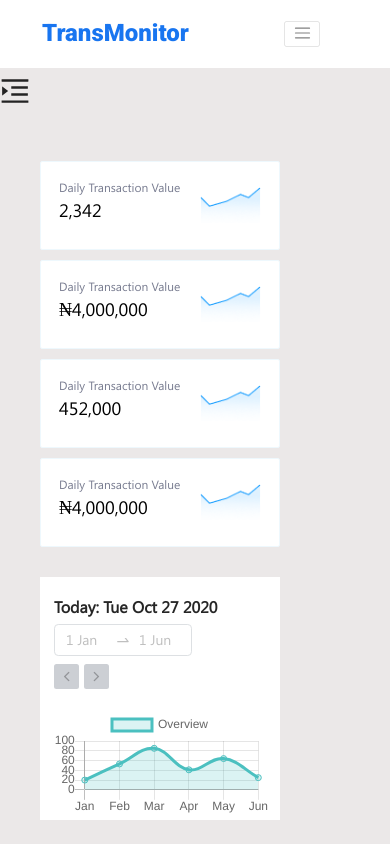
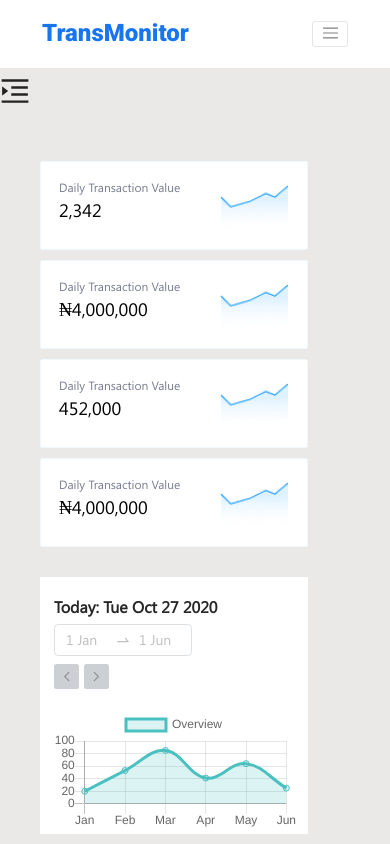
Before and after one commit to orsdev/transmonitordashboard, a React (Create React App) app: page / in a window 390 px wide. Shown: the top 844 px of the page. Built offline with nearby package versions, Linux system fonts and the light colour scheme.

Commit message:
stylesheets modified

```diff
--- a/src/assets/css/style.css
+++ b/src/assets/css/style.css
@@ -20,6 +20,11 @@
   border-right: none;
 }
 
+@media (max-width: 700px) {
+  .main-container {
+    padding-right: 42px;
+  }
+}
 .navbar {
   background: #fff;
   padding: 15px 0;
@@ -145,6 +150,11 @@
   }
   .navbar-user span:last-child {
     text-align: left;
+  }
+}
+@media (max-width: 700px) {
+  .navbar {
+    padding-right: 42px;
   }
 }
 @media (max-width: 320px) {
--- a/src/assets/sass/components/_navbar.scss
+++ b/src/assets/sass/components/_navbar.scss
@@ -152,6 +152,12 @@
   }
 }
 
+@media (max-width: 700px) {
+  .navbar {
+    padding-right: 42px;
+  }
+}
+
 @media (max-width: 320px) {
   .navbar {
     &-logo {
--- a/src/assets/sass/includes/_utils.scss
+++ b/src/assets/sass/includes/_utils.scss
@@ -20,3 +20,11 @@
   border-left: 3px solid #1890ff;
   border-right: none;
 }
+
+@media (max-width: 700px) {
+  .main {
+    &-container {
+      padding-right: 42px;
+    }
+  }
+}
```
